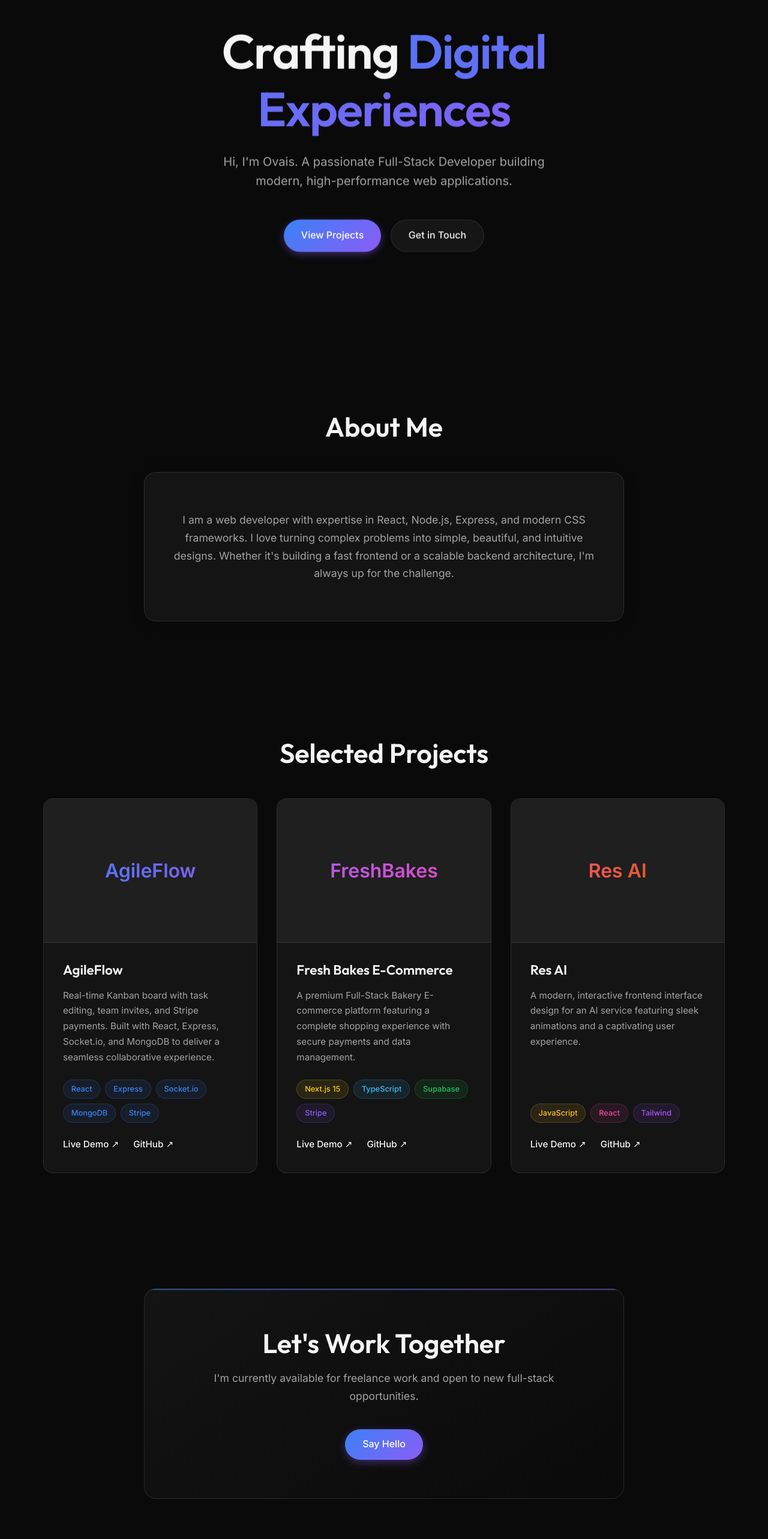
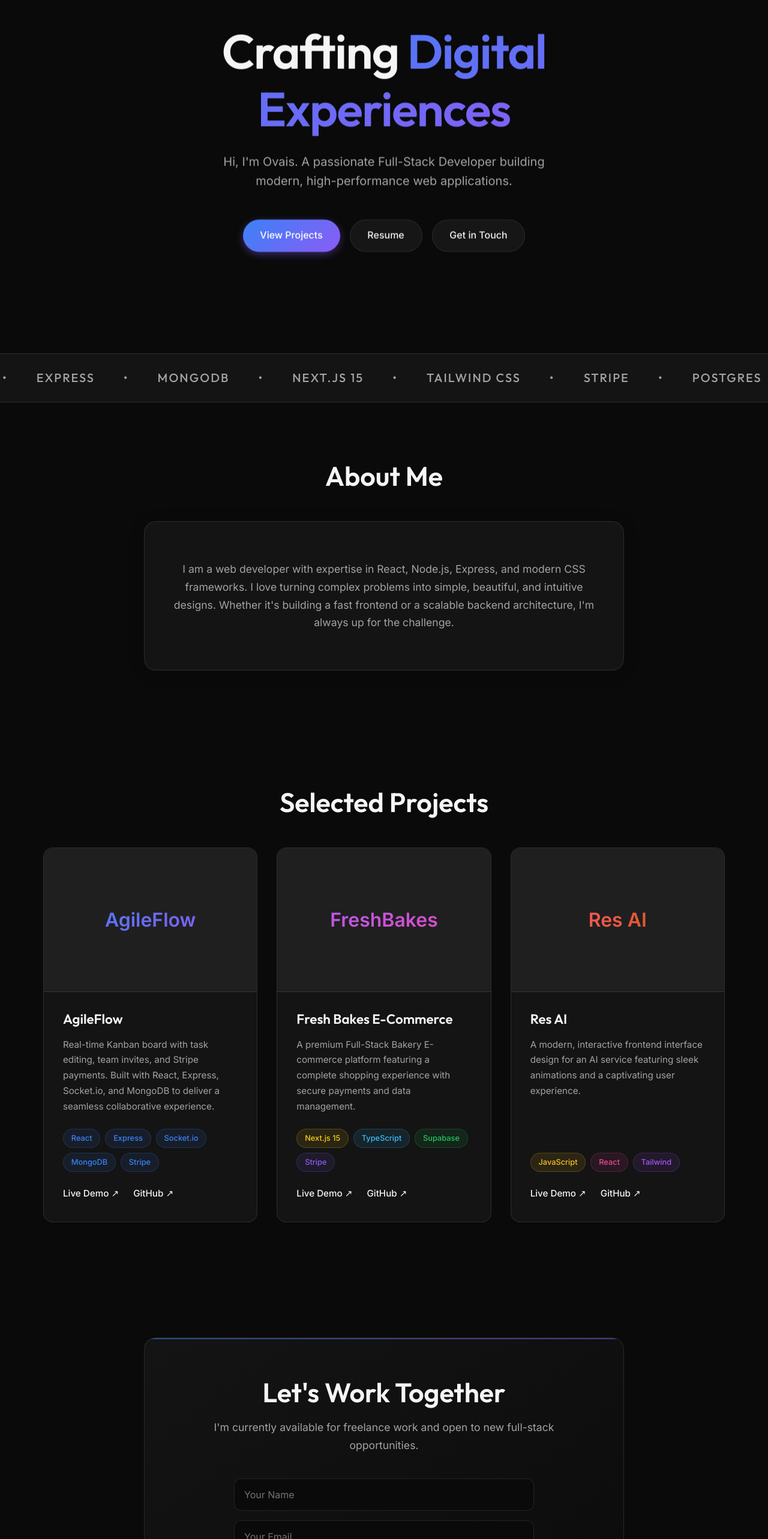
Before and after one commit to ovaisbinamer/Portfolio, a React (Vite) app: page / in a window 1280 px wide. Shown: the part 234-2800 px from the top of the page at 60% size. Built offline with nearby package versions, Linux system fonts and the light colour scheme.

Commit message:
UX Polish: Marquee, Cursor Glow, Contact form

```diff
--- a/src/App.css
+++ b/src/App.css
@@ -104,6 +104,54 @@
   background: rgba(255, 255, 255, 0.1);
   border-color: var(--border-hover);
   transform: translateY(-2px);
+}
+
+/* Skills Marquee */
+.marquee-container {
+  overflow: hidden;
+  position: relative;
+  width: 100%;
+  background: var(--bg-secondary);
+  border-top: 1px solid var(--border-color);
+  border-bottom: 1px solid var(--border-color);
+  padding: 1.5rem 0;
+  display: flex;
+}
+
+.marquee-content {
+  display: flex;
+  white-space: nowrap;
+  animation: scrollMarquee 30s linear infinite;
+  width: max-content;
+}
+
+.marquee-item {
+  font-family: var(--font-heading);
+  font-size: 1.25rem;
+  font-weight: 500;
+  color: var(--text-secondary);
+  margin: 0 1.5rem;
+  text-transform: uppercase;
+  letter-spacing: 2px;
+}
+
+@keyframes scrollMarquee {
+  0% { transform: translateX(0); }
+  100% { transform: translateX(-50%); }
+}
+
+/* Cursor Glow */
+.cursor-glow {
+  position: fixed;
+  top: -150px;
+  left: -150px;
+  width: 300px;
+  height: 300px;
+  background: radial-gradient(circle, rgba(139, 92, 246, 0.15) 0%, rgba(6, 182, 212, 0) 70%);
+  border-radius: 50%;
+  pointer-events: none;
+  z-index: 1000;
+  will-change: transform;
 }
 
 /* Layout & Sections */
@@ -250,6 +298,42 @@
   opacity: 0.5;
 }
 
+/* Contact Form */
+.contact-form {
+  max-width: 500px;
+  margin: 0 auto;
+  display: flex;
+  flex-direction: column;
+  gap: 1rem;
+}
+
+.form-group {
+  width: 100%;
+}
+
+.form-input {
+  width: 100%;
+  padding: 1rem;
+  border-radius: 12px;
+  background: var(--bg-primary);
+  border: 1px solid var(--border-color);
+  color: var(--text-primary);
+  font-family: var(--font-sans);
+  font-size: 1rem;
+  transition: all 0.3s ease;
+  box-sizing: border-box;
+}
+
+.form-input:focus {
+  outline: none;
+  border-color: var(--accent-primary);
+  box-shadow: 0 0 0 3px rgba(59, 130, 246, 0.2);
+}
+
+.form-input::placeholder {
+  color: var(--text-tertiary);
+}
+
 /* Footer */
 .footer {
   display: flex;
--- a/src/App.jsx
+++ b/src/App.jsx
@@ -40,9 +40,32 @@ const FadeIn = ({ children, delay = 0 }) => {
   );
 };
 
+const CursorGlow = () => {
+  const [position, setPosition] = useState({ x: 0, y: 0 });
+
+  useEffect(() => {
+    const handleMouseMove = (e) => {
+      setPosition({ x: e.clientX, y: e.clientY });
+    };
+
+    window.addEventListener('mousemove', handleMouseMove);
+    return () => window.removeEventListener('mousemove', handleMouseMove);
+  }, []);
+
+  return (
+    <div
+      className="cursor-glow"
+      style={{
+        transform: `translate(${position.x}px, ${position.y}px)`
+      }}
+    />
+  );
+};
+
 function App() {
   return (
     <div className="app-container">
+      <CursorGlow />
       <nav className="navbar container">
         <div className="logo">Ovais.</div>
         <ul className="nav-links">
@@ -64,11 +87,51 @@ function App() {
               </p>
               <div className="hero-actions">
                 <a href="#projects" className="btn btn-primary">View Projects</a>
+                <a href="/resume.pdf" target="_blank" rel="noopener noreferrer" className="btn btn-secondary">Resume</a>
                 <a href="#contact" className="btn btn-secondary">Get in Touch</a>
               </div>
             </div>
           </section>
         </FadeIn>
+
+        <div className="marquee-container">
+          <div className="marquee-content">
+            {/* First Set */}
+            <span className="marquee-item">React</span>
+            <span className="marquee-item">•</span>
+            <span className="marquee-item">Node.js</span>
+            <span className="marquee-item">•</span>
+            <span className="marquee-item">Express</span>
+            <span className="marquee-item">•</span>
+            <span className="marquee-item">MongoDB</span>
+            <span className="marquee-item">•</span>
+            <span className="marquee-item">Next.js 15</span>
+            <span className="marquee-item">•</span>
+            <span className="marquee-item">Tailwind CSS</span>
+            <span className="marquee-item">•</span>
+            <span className="marquee-item">Stripe</span>
+            <span className="marquee-item">•</span>
+            <span className="marquee-item">Postgres</span>
+            <span className="marquee-item">•</span>
+            {/* Duplicate Set for Infinite Scroll Effect */}
+            <span className="marquee-item" aria-hidden="true">React</span>
+            <span className="marquee-item" aria-hidden="true">•</span>
+            <span className="marquee-item" aria-hidden="true">Node.js</span>
+            <span className="marquee-item" aria-hidden="true">•</span>
+            <span className="marquee-item" aria-hidden="true">Express</span>
+            <span className="marquee-item" aria-hidden="true">•</span>
+            <span className="marquee-item" aria-hidden="true">MongoDB</span>
+            <span className="marquee-item" aria-hidden="true">•</span>
+            <span className="marquee-item" aria-hidden="true">Next.js 15</span>
+            <span className="marquee-item" aria-hidden="true">•</span>
+            <span className="marquee-item" aria-hidden="true">Tailwind CSS</span>
+            <span className="marquee-item" aria-hidden="true">•</span>
+            <span className="marquee-item" aria-hidden="true">Stripe</span>
+            <span className="marquee-item" aria-hidden="true">•</span>
+            <span className="marquee-item" aria-hidden="true">Postgres</span>
+            <span className="marquee-item" aria-hidden="true">•</span>
+          </div>
+        </div>
 
         <FadeIn delay={100}>
           <section id="about" className="section container">
@@ -169,7 +232,20 @@ function App() {
               <p className="text-secondary text-center" style={{marginBottom: '2.5rem', marginInline: 'auto'}}>
                 I'm currently available for freelance work and open to new full-stack opportunities.
               </p>
-              <a href="mailto:hello@example.com" className="btn btn-primary">Say Hello</a>
+
+              <form className="contact-form" onSubmit={(e) => { e.preventDefault(); alert("Thanks for reaching out! EmailJS integration coming soon."); }}>
+                <div className="form-group">
+                  <input type="text" placeholder="Your Name" required className="form-input" />
+                </div>
+                <div className="form-group">
+                  <input type="email" placeholder="Your Email" required className="form-input" />
+                </div>
+                <div className="form-group">
+                  <textarea placeholder="Your Message" required className="form-input" rows="5"></textarea>
+                </div>
+                <button type="submit" className="btn btn-primary" style={{width: '100%', marginTop: '1rem'}}>Send Message</button>
+              </form>
+
             </div>
           </section>
         </FadeIn>
```
